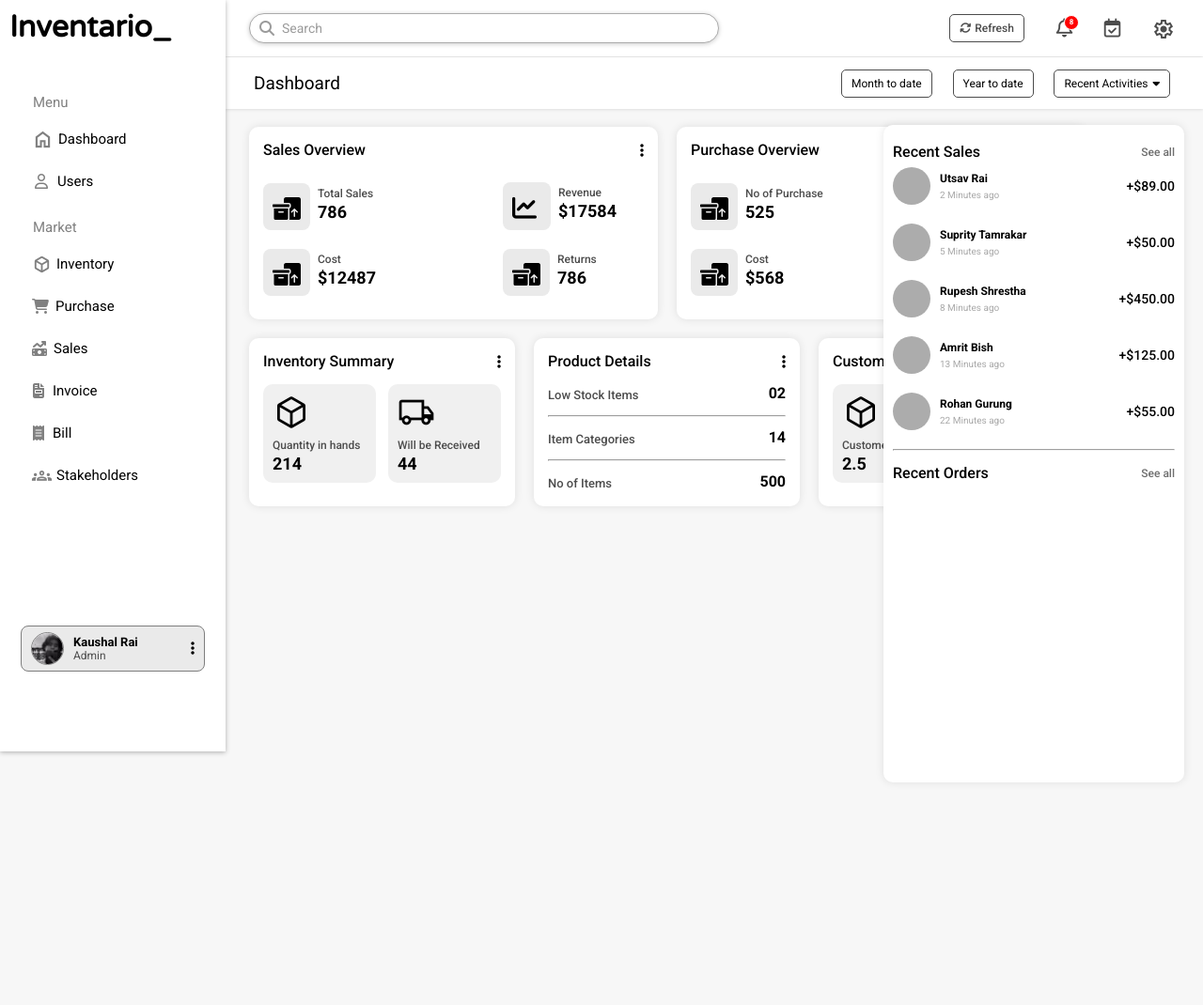
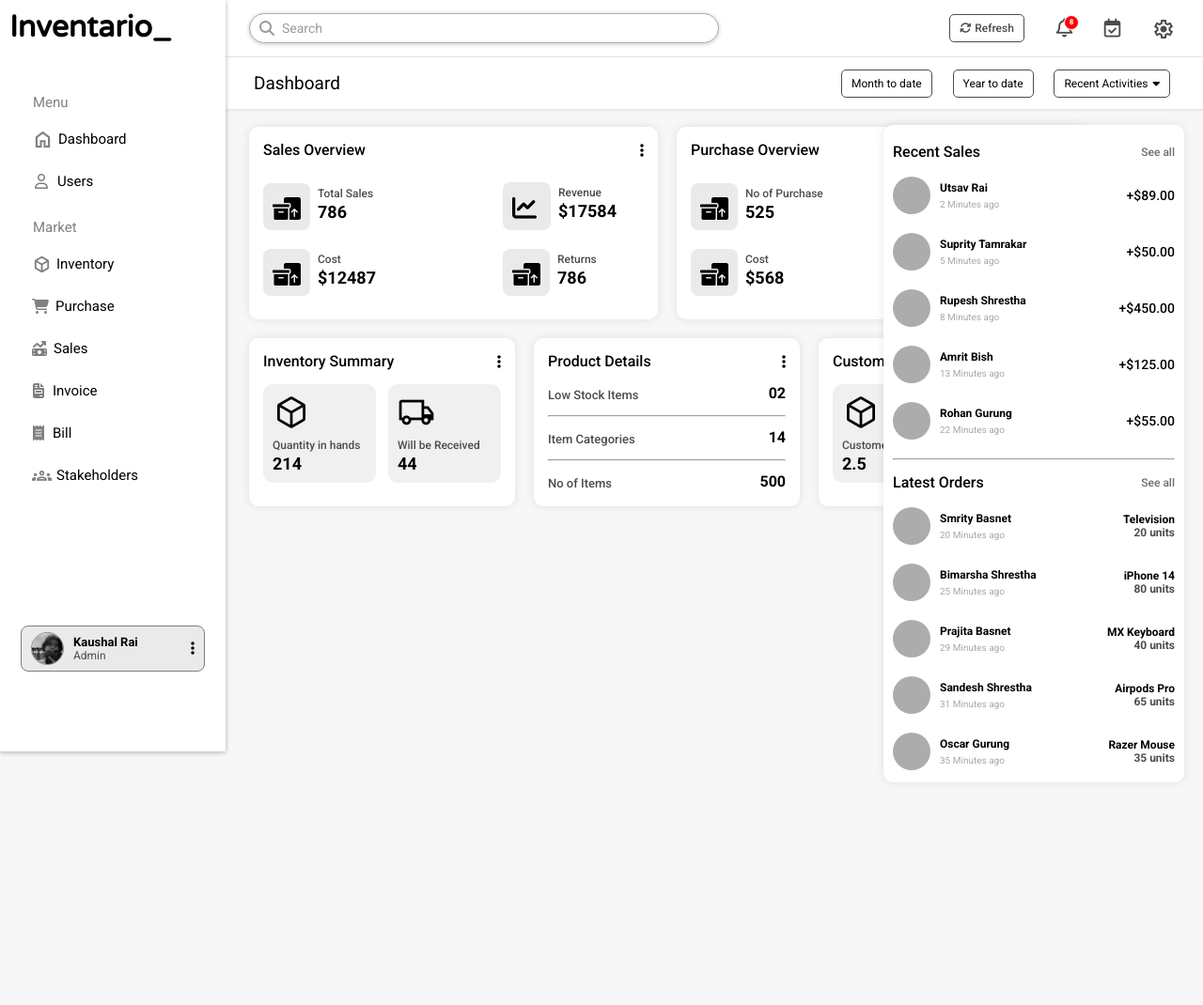
Before and after one commit to Kaushallrai/Inventory_Management_System, a PHP site: page / in a window 1280 px wide. Shown: the top 1070 px of the page at 94% size. Run offline with PHP 8.4, Linux system fonts and the light colour scheme; some libraries are stand-ins or nearby versions.

Commit message:
latest orders

```diff
--- a/css/general.css
+++ b/css/general.css
@@ -304,39 +304,40 @@
   }
 } */
 .recent-sales,
-.recent-orders {
+.latest-orders {
   display: flex;
   flex-direction: column;
   gap: 5px;
 }
 .recent-sales-overview,
-.recent-orders-overview {
+.latest-orders-overview {
   display: flex;
   justify-content: space-between;
   align-items: center;
   gap: 10px;
+  margin-bottom: 10px;
 }
 .recent-sales-overview p,
-.recent-orders-overview p {
+.latest-orders-overview p {
   font-size: 16px;
   font-weight: 500;
   margin: 4px 0 2px 0;
 }
 .recent-sales-overview h5,
-.recent-orders-overview h5 {
+.latest-orders-overview h5 {
   font-size: 12px;
   font-weight: 500;
   margin: 4px 0 2px 0;
   color: #6e6e6e;
 }
 .recent-sales-overview h5:hover,
-.recent-orders-overview h5:hover {
+.latest-orders-overview h5:hover {
   color: #3a3a3a;
   cursor: pointer;
   text-decoration: underline;
 }
 .recent-sales-activity,
-.recent-orders-activity {
+.latest-orders-activity {
   display: flex;
   flex-direction: column;
   gap: 10px;
@@ -362,7 +363,7 @@
   display: flex;
   flex-direction: column;
   gap: 5px;
-  width: 50%;
+  width: 40%;
 }
 .user-activity h4 {
   font-size: 12px;
@@ -377,10 +378,25 @@
 .user-amount {
   flex: 1;
   display: flex;
-  overflow: hidden;
 }
 .user-amount p {
   font-size: 14px;
   font-weight: 500;
   margin-left: auto;
 }
+.user-quantity {
+  flex: 1;
+  display: flex;
+  flex-direction: column;
+}
+.user-quantity h5 {
+  font-size: 12px;
+  font-weight: 600;
+  margin-left: auto;
+}
+.user-quantity p {
+  font-size: 12px;
+  font-weight: 600;
+  margin-left: auto;
+  color: #4c4c4c;
+}
--- a/index.html
+++ b/index.html
@@ -316,12 +316,68 @@
             </div>
           </div>
           <hr />
-          <div class="recent-orders">
-            <div class="recent-orders-overview">
-              <p>Recent Orders</p>
+          <div class="latest-orders">
+            <div class="latest-orders-overview">
+              <p>Latest Orders</p>
               <h5>See all</h5>
             </div>
-            <div class="recent-orders-activity"></div>
+            <div class="latest-orders-activity">
+              <div class="activity-container">
+                <div class="profile-picture"></div>
+                <div class="user-activity">
+                  <h4>Smrity Basnet</h4>
+                  <p>20 Minutes ago</p>
+                </div>
+                <div class="user-quantity">
+                  <h5>Television</h5>
+                  <p>20 units</p>
+                </div>
+              </div>
+              <div class="activity-container">
+                <div class="profile-picture"></div>
+                <div class="user-activity">
+                  <h4>Bimarsha Shrestha</h4>
+                  <p>25 Minutes ago</p>
+                </div>
+                <div class="user-quantity">
+                  <h5>iPhone 14</h5>
+                  <p>80 units</p>
+                </div>
+              </div>
+              <div class="activity-container">
+                <div class="profile-picture"></div>
+                <div class="user-activity">
+                  <h4>Prajita Basnet</h4>
+                  <p>29 Minutes ago</p>
+                </div>
+                <div class="user-quantity">
+                  <h5>MX Keyboard</h5>
+                  <p>40 units</p>
+                </div>
+              </div>
+              <div class="activity-container">
+                <div class="profile-picture"></div>
+                <div class="user-activity">
+                  <h4>Sandesh Shrestha</h4>
+                  <p>31 Minutes ago</p>
+                </div>
+                <div class="user-quantity">
+                  <h5>Airpods Pro</h5>
+                  <p>65 units</p>
+                </div>
+              </div>
+              <div class="activity-container">
+                <div class="profile-picture"></div>
+                <div class="user-activity">
+                  <h4>Oscar Gurung</h4>
+                  <p>35 Minutes ago</p>
+                </div>
+                <div class="user-quantity">
+                  <h5>Razer Mouse</h5>
+                  <p>35 units</p>
+                </div>
+              </div>
+            </div>
           </div>
         </div>
       </div>
```
